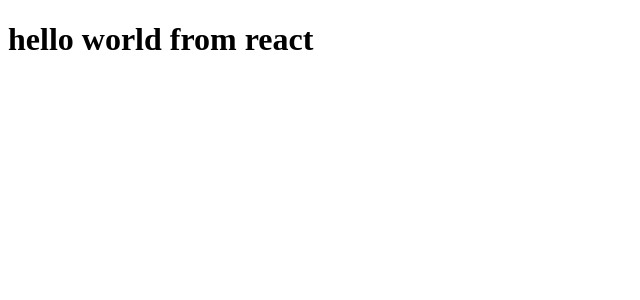
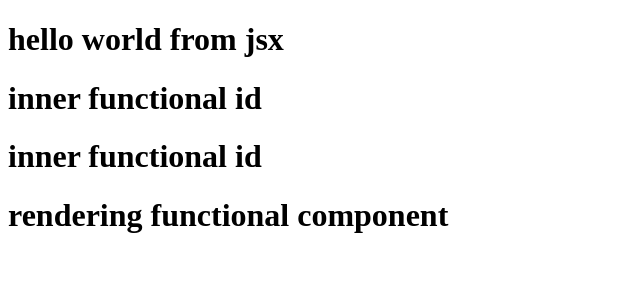
Before and after one commit to pk2193133/namaste-react, a React (Vite) app: page / in a window 1280 px wide. Shown: the top 300 px of the page, without its empty margins (0-640 px from the left). Built offline with nearby package versions, Linux system fonts and the light colour scheme.

Commit message:
namaste-react E-03

```diff
--- a/App.js
+++ b/App.js
@@ -7,5 +7,17 @@
 
 console.log(element);
 
+const jsxheading=<h1 id="headingjsx">hello world from jsx</h1>;
+console.log(jsxheading);
+
+const InnerFunctionalComponenet=()=> <h1>inner functional id</h1>;
+
+const FunctionalComponent=()=> <div>
+    {jsxheading}
+    {InnerFunctionalComponenet()}
+    <InnerFunctionalComponenet/>
+    <h1 id="component id">rendering functional component</h1>
+    </div>;
+
     const root=ReactDOM.createRoot(document.getElementById("div"));
-    root.render(element);
+    root.render(<FunctionalComponent/>);
```
Also changed, not shown: 1 other file (tests, documents, lock files or other folders).
